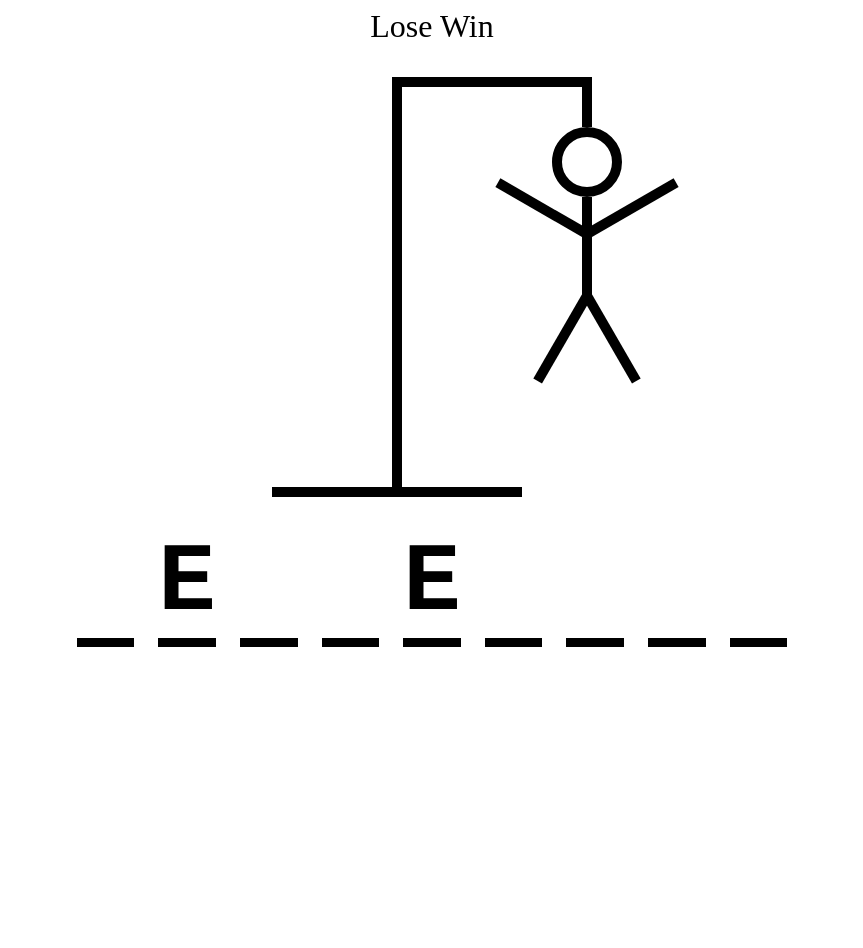
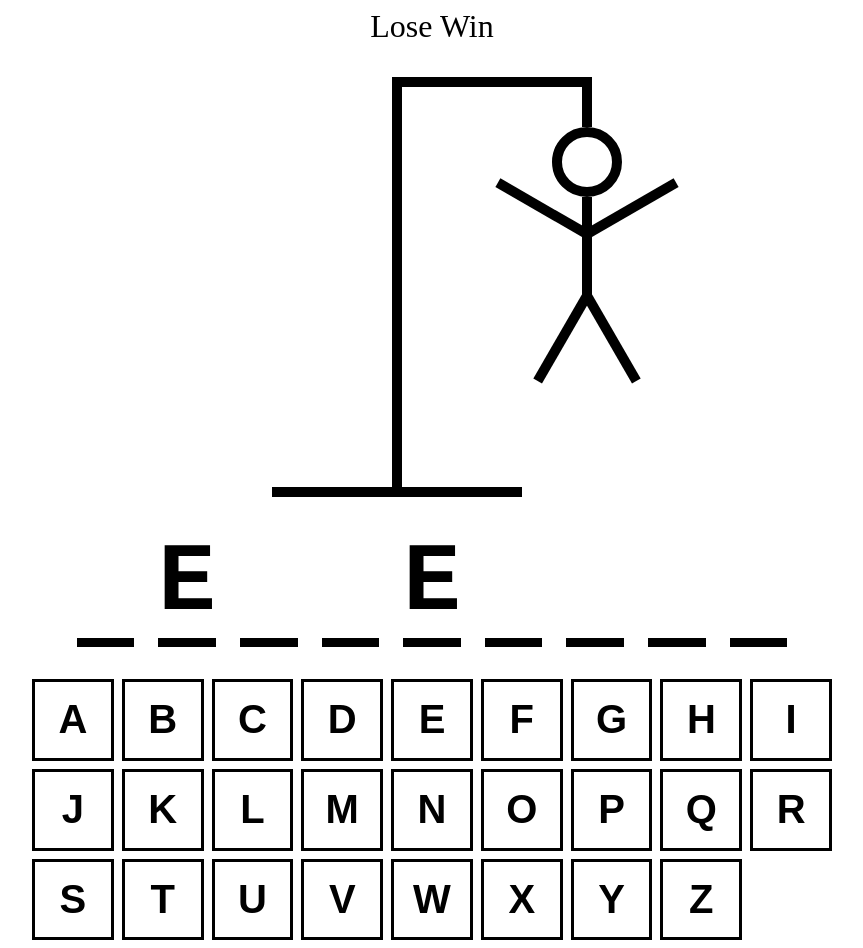
Before and after one commit to martimb01/React-TS-Hangman, a React (Vite) app in the folder hangman/: page / in a window 1280 px wide. Shown: the whole page, without its empty margins (208-1071 px from the left). Before the commit the page ends 800 px from the top, so only its background shows below. Built offline with nearby package versions, Linux system fonts and the light colour scheme.

Commit message:
Initial Keyboard component implementation done

```diff
--- a/hangman/src/components/Keyboard.tsx
+++ b/hangman/src/components/Keyboard.tsx
@@ -1,5 +1,44 @@
+import style from "../css/Keyboard.module.css"
+const KEYS: string[] = [
+  "A",
+  "B",
+  "C",
+  "D",
+  "E",
+  "F",
+  "G",
+  "H",
+  "I",
+  "J",
+  "K",
+  "L",
+  "M",
+  "N",
+  "O",
+  "P",
+  "Q",
+  "R",
+  "S",
+  "T",
+  "U",
+  "V",
+  "W",
+  "X",
+  "Y",
+  "Z"
+]
+
+
 function Keyboard() {
-
+    return (
+        <div className={style.keyboard}>
+            {KEYS.map((key) => {
+                return (
+                    <button className={style.button} key={key}>{key}</button>
+                )
+            })}
+        </div>
+    )
 }
 
 export default Keyboard;
--- /dev/null
+++ b/hangman/src/css/Keyboard.module.css
@@ -0,0 +1,34 @@
+.keyboard {
+    display: grid;
+    grid-template-columns: repeat(auto-fit, minmax(75px, 1fr));
+    gap: .5rem;
+    align-self: stretch;
+}
+
+
+/* BUTTON PROPERTIES */
+.button {
+    width: 100%;
+    border: 3px solid black;
+    background: none;
+    aspect-ratio: 1 / 1;
+    font-size: 2.5rem;
+    text-transform: uppercase;
+    padding: .5rem;
+    font-weight: bold;
+    cursor: pointer;
+    color: black;
+}
+
+.button.active {
+ background-color: rgb(73, 73, 73);
+}
+
+.button.inactive {
+    opacity: .3;
+}
+
+.button:hover:not(:disabled),
+.button:focus:not(:disabled) {
+    background-color: grey;
+}
```
